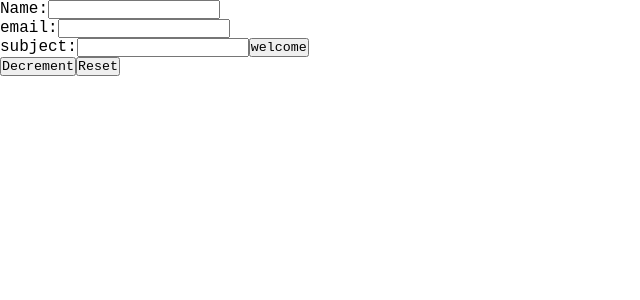
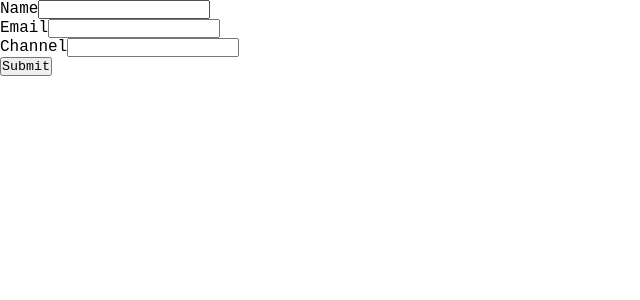
Before and after one commit to nwakaku/formik_signup, a React (Create React App) app: page /formatic in a window 1280 px wide. Shown: the top 300 px of the page, without its empty margins (0-640 px from the left). Built offline with nearby package versions, Linux system fonts and the light colour scheme.

Commit message:
formik workin

```diff
--- a/package.json
+++ b/package.json
@@ -6,10 +6,12 @@
     "@testing-library/jest-dom": "^5.12.0",
     "@testing-library/react": "^11.2.6",
     "@testing-library/user-event": "^12.8.3",
+    "formik": "^2.2.6",
     "react": "^17.0.2",
     "react-dom": "^17.0.2",
     "react-scripts": "4.0.3",
-    "web-vitals": "^1.1.2"
+    "web-vitals": "^1.1.2",
+    "yup": "^0.32.9"
   },
   "scripts": {
     "start": "react-scripts start",
--- a/src/App.js
+++ b/src/App.js
@@ -1,7 +1,7 @@
 import { UserProvider } from './userContext';
 import React, { useState } from 'react';
 import ComponentC from './components/ComponentC';
-import Simpleform from './reducer_form/Simpleform';
+import Formatic from './formik/Formatic'
 
 
 function App() {
@@ -9,7 +9,7 @@ function App() {
   return (
     <div className="App">
       <UserProvider>
-        <Simpleform />
+        <Formatic />
         <ComponentC />
       </UserProvider>
     </div>
--- /dev/null
+++ b/src/formik/Formatic.js
@@ -0,0 +1,67 @@
+import React,{ useContext } from 'react'
+import { Formik, Form, Field, ErrorMessage } from 'formik';
+import * as Yup from 'yup'
+import { UserContext } from '../userContext';
+
+
+
+
+const Formatic = () => {
+const [users, dispatch] = useContext(UserContext);
+
+const initialValues = {
+    name: '',
+    email: '',
+    channel: ''
+}
+
+
+const onSubmit = (values, e) => {
+    e.preventDefault()
+    dispatch({
+        type: 'add',
+        name: values.name,
+        email: values.email,
+        channel: values.channel
+    })
+    console.log('first dipatch', users.name)
+}
+
+const validationSchema = Yup.object({
+    name: Yup.string().required('Required'),
+    email: Yup.string().email('Invalid email format').required('Required'),
+    channel: Yup.string().required('Required')
+})
+  return (
+        <Formik
+            initialValues={initialValues}
+            validationSchema={validationSchema}
+            onSubmit={onSubmit}>
+
+                <Form>
+                    <div className='form-control'>
+                        <label htmlFor='name'>Name</label>
+                        <Field type='text' id='name' name='name' />
+                        <ErrorMessage name='name' />
+                    </div>
+
+                    <div className='form-control'>
+                        <label htmlFor='email'>Email</label>
+                        <Field type='text' id='email' name='email' />
+                        <ErrorMessage name='email' />
+                    </div>
+
+                    <div className='form-control'>
+                        <label htmlFor='channel'>Channel</label>
+                        <Field type='text' id='channel' name='channel' />
+                        <ErrorMessage name='channel' />
+                    </div>
+
+                    <button type='submit'>Submit</button>
+                </Form>
+
+        </Formik>
+    )
+}
+
+export default Formatic
--- a/src/userContext.js
+++ b/src/userContext.js
@@ -11,9 +11,9 @@ const [users, dispatch] = useReducer((state, action) => {
                 ...state,
                 {
                     id: state.length,
-                    name: action.name,
+                    name: 'action.name',
                     email: action.email,
-                    subject: action.subject
+                    channel: action.channel
                 }
             ];
         default:
```
Also changed, not shown: 1 other file (tests, documents, lock files or other folders).
